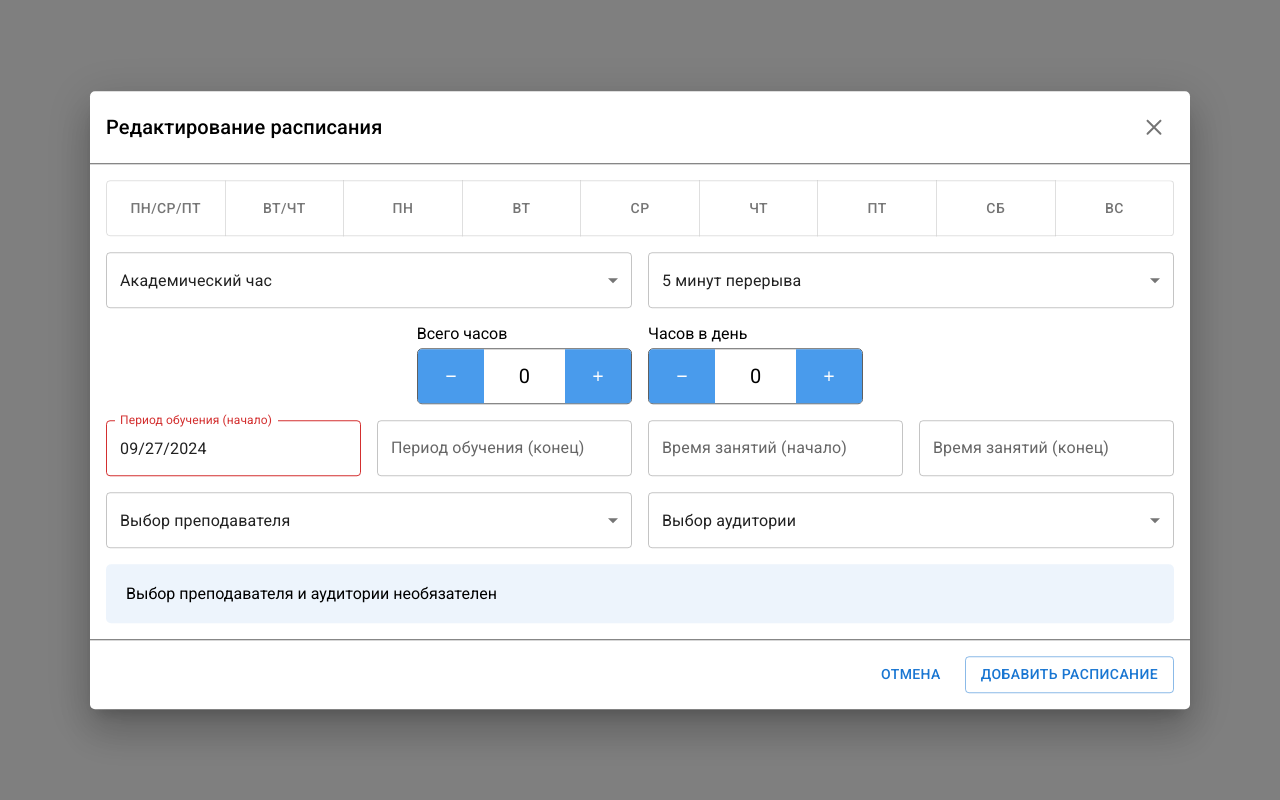
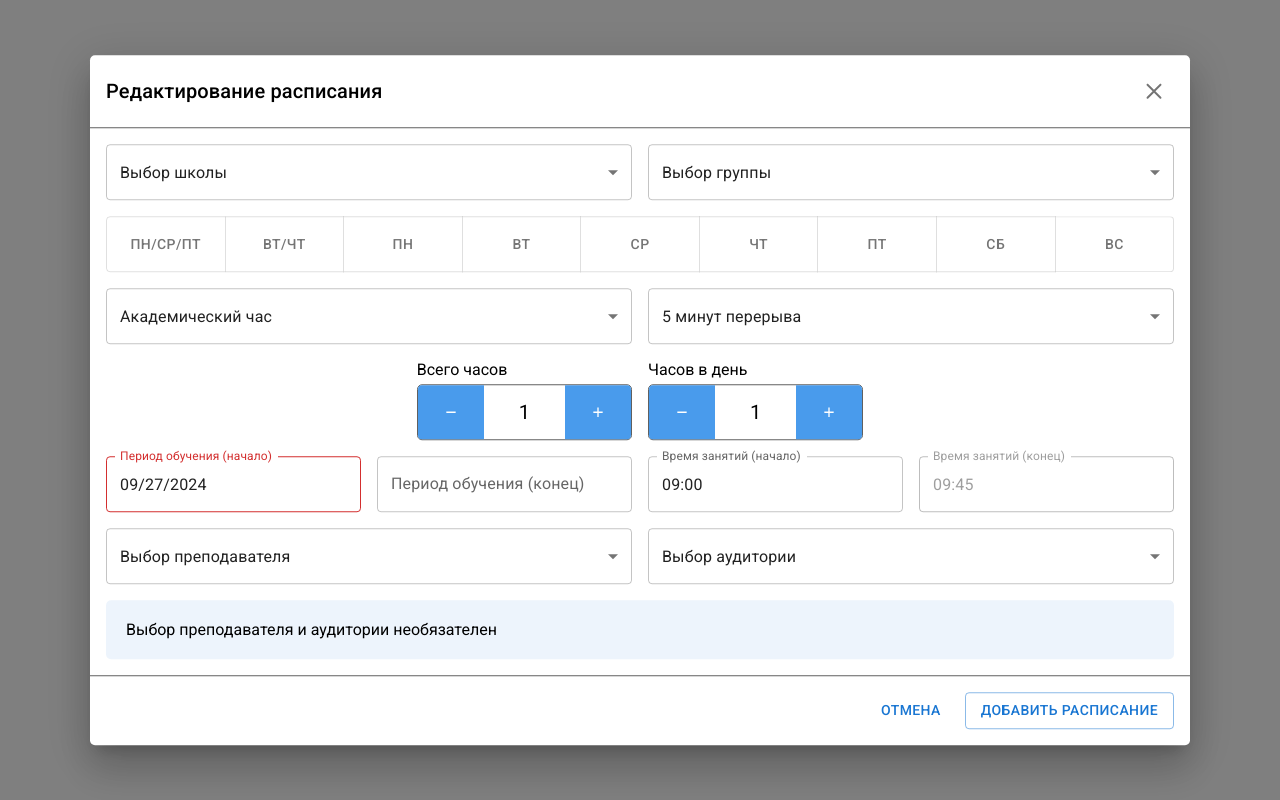
Before and after one commit to xocastillian/schedule-tz, a React (Vite) app: page / in a window 1280 px wide. Both pictures are taken after a click on the button "OPEN SCHEDULE MODAL". Built offline with nearby package versions, Linux system fonts and the light colour scheme.

Commit message:
hours + breaks logic

```diff
--- a/src/components/DateTimePicker/ui/DateTimePicker.tsx
+++ b/src/components/DateTimePicker/ui/DateTimePicker.tsx
@@ -5,7 +5,8 @@ import { Box } from '@mui/material'
 import styles from './DateTimePicker.module.css'
 import { pickerContainer } from './DateTimePicker.mui'
 import { dateTimePickerStore } from '../../../stores/DateTimePickerStore'
-import { disableFutureDates } from '../utils'
+import { disableFutureDates, getInterval } from '../utils'
+import { HourType } from '../../../types'
 
 interface Props {
 	label?: string
@@ -13,6 +14,21 @@ interface Props {
 }
 
 const CustomDateTimePicker: React.FC<Props> = observer(({ label, showTime = false }) => {
+	const interval = getInterval(dateTimePickerStore.hourType as HourType, showTime)
+
+	const handleStartTimeChange = (newValue: Date | null) => {
+		if (newValue) {
+			dateTimePickerStore.setStartTime(newValue)
+			dateTimePickerStore.setEndTime(new Date(newValue.getTime() + interval * 60000))
+		}
+	}
+
+	const handleEndTimeChange = (newValue: Date | null) => {
+		if (newValue) {
+			dateTimePickerStore.setEndTime(newValue)
+		}
+	}
+
 	return (
 		<LocalizationProvider dateAdapter={AdapterDateFns}>
 			<Box sx={pickerContainer}>
@@ -23,14 +39,16 @@ const CustomDateTimePicker: React.FC<Props> = observer(({ label, showTime = fals
 							ampm={false}
 							label={label && `${label} (начало)`}
 							value={dateTimePickerStore.startTime}
-							onChange={newValue => dateTimePickerStore.setStartTime(newValue)}
+							onChange={handleStartTimeChange}
 						/>
 						<TimePicker
 							className={styles.picker}
 							ampm={false}
 							label={label && `${label} (конец)`}
 							value={dateTimePickerStore.endTime}
-							onChange={newValue => dateTimePickerStore.setEndTime(newValue)}
+							onChange={handleEndTimeChange}
+							minTime={new Date(dateTimePickerStore.startTime.getTime() + interval * 60000)}
+							disabled
 						/>
 					</>
 				) : (
--- a/src/components/DateTimePicker/utils/index.ts
+++ b/src/components/DateTimePicker/utils/index.ts
@@ -1,3 +1,9 @@
+import { HourType } from '../../../types'
+
 export const disableFutureDates = (date: Date) => {
 	return date < new Date()
 }
+
+export const getInterval = (hourType: HourType, showTime: boolean) => {
+	return showTime ? (hourType === HourType.ACADEMIC ? 45 : 60) : 0
+}
--- a/src/components/ScheduleModal/constants/index.ts
+++ b/src/components/ScheduleModal/constants/index.ts
@@ -1,4 +1,4 @@
-import { SelectItem } from '../../SelectItem/types'
+import { SelectItem } from '../../../types'
 
 export const hourTypeSelectItems: SelectItem[] = [
 	{ label: 'Академический час', value: 'academic' },
@@ -26,3 +26,17 @@ export const auditoriumSelectItems: SelectItem[] = [
 	{ label: 'Аудитория 2', value: 'auditorium_2' },
 	{ label: 'Аудитория 3', value: 'auditorium_3' },
 ]
+
+export const schoolSelectItems: SelectItem[] = [
+	{ label: 'Выбор школы', value: 'school_select' },
+	{ label: 'Школа 1', value: 'school_1' },
+	{ label: 'Школа 2', value: 'school_2' },
+	{ label: 'Школа 3', value: 'school_3' },
+]
+
+export const groupSelectItems: SelectItem[] = [
+	{ label: 'Выбор группы', value: 'group_select' },
+	{ label: 'Группа 1', value: 'group_1' },
+	{ label: 'Группа 2', value: 'group_2' },
+	{ label: 'Группа 3', value: 'group_3' },
+]
--- a/src/components/ScheduleModal/ui/ScheduleModal.tsx
+++ b/src/components/ScheduleModal/ui/ScheduleModal.tsx
@@ -7,11 +7,20 @@ import HoursCounter from '../../HoursCounter/ui/HoursCounter'
 import CustomDateTimePicker from '../../DateTimePicker/ui/DateTimePicker'
 import ScheduleModalFooter from '../../ScheduleModalFooter/ui/ScheduleModalFooter'
 import { content, counters, mainBox, pickers, selectors } from './ScheduleModal.mui'
-import { auditoriumSelectItems, breakTimeSelectItems, hourTypeSelectItems, mentorSelectItems } from '../constants'
+import {
+	auditoriumSelectItems,
+	breakTimeSelectItems,
+	groupSelectItems,
+	hourTypeSelectItems,
+	mentorSelectItems,
+	schoolSelectItems,
+} from '../constants'
 import Warning from '../../Warning/ui/Warning'
 import HoursCounterStore from '../../../stores/HoursCounterStore'
 import SelectItemStore from '../../../stores/SelectItemStore'
 import { useCallback } from 'react'
+import { dateTimePickerStore } from '../../../stores/DateTimePickerStore'
+import { HourType } from '../../../types'
 
 interface ScheduleModalProps {
 	open: boolean
@@ -25,14 +34,20 @@ const hourTypeSelect = new SelectItemStore('academic')
 const breakTimeSelect = new SelectItemStore('5')
 const auditoriumSelect = new SelectItemStore('auditorium_select')
 const mentorSelect = new SelectItemStore('mentor_select')
+const schoolSelect = new SelectItemStore('school_select')
+const groupSelect = new SelectItemStore('group_select')
 
 const ScheduleModal: React.FC<ScheduleModalProps> = observer(({ open, onClose }) => {
 	const handleHourTypeChange = useCallback((value: string) => {
 		hourTypeSelect.setValue(value)
+		dateTimePickerStore.setHourType(value as HourType)
+		dateTimePickerStore.updateEndTime(dailyHoursCounter.count)
 	}, [])
 
 	const handleBreakTimeChange = useCallback((value: string) => {
 		breakTimeSelect.setValue(value)
+		dateTimePickerStore.setBreakTime(value)
+		dailyHoursCounter.updateEndTime()
 	}, [])
 
 	const handleMentorChange = useCallback((value: string) => {
@@ -41,6 +56,30 @@ const ScheduleModal: React.FC<ScheduleModalProps> = observer(({ open, onClose })
 
 	const handleAuditoriumChange = useCallback((value: string) => {
 		auditoriumSelect.setValue(value)
+	}, [])
+
+	const handleTotalHoursIncrement = () => {
+		totalHoursCounter.increment()
+	}
+
+	const handleTotalHoursDecrement = () => {
+		totalHoursCounter.decrement()
+	}
+
+	const handleDailyHoursIncrement = () => {
+		dailyHoursCounter.increment()
+	}
+
+	const handleDailyHoursDecrement = () => {
+		dailyHoursCounter.decrement()
+	}
+
+	const handleSchoolChange = useCallback((value: string) => {
+		schoolSelect.setValue(value)
+	}, [])
+
+	const handleGroupChange = useCallback((value: string) => {
+		groupSelect.setValue(value)
 	}, [])
 
 	const handleAddSchedule = () => {
@@ -52,34 +91,45 @@ const ScheduleModal: React.FC<ScheduleModalProps> = observer(({ open, onClose })
 		<Modal open={open} onClose={onClose} aria-labelledby='modal-title' aria-describedby='modal-description'>
 			<Box sx={mainBox}>
 				<ScheduleModalHeader title='Редактирование расписания' onClose={onClose} />
+
 				<Box sx={content}>
+					<Box sx={selectors}>
+						<SelectItem value={schoolSelect.selectedValue} menuItems={schoolSelectItems} onChange={handleSchoolChange} />
+						<SelectItem value={groupSelect.selectedValue} menuItems={groupSelectItems} onChange={handleGroupChange} />
+					</Box>
+
 					<Weekdays />
+
 					<Box sx={selectors}>
 						<SelectItem value={hourTypeSelect.selectedValue} menuItems={hourTypeSelectItems} onChange={handleHourTypeChange} />
 						<SelectItem value={breakTimeSelect.selectedValue} menuItems={breakTimeSelectItems} onChange={handleBreakTimeChange} />
 					</Box>
+
 					<Box sx={counters}>
 						<HoursCounter
 							title='Всего часов'
 							count={totalHoursCounter.count}
-							increment={totalHoursCounter.increment}
-							decrement={totalHoursCounter.decrement}
+							increment={handleTotalHoursIncrement}
+							decrement={handleTotalHoursDecrement}
 						/>
 						<HoursCounter
 							title='Часов в день'
 							count={dailyHoursCounter.count}
-							increment={dailyHoursCounter.increment}
-							decrement={dailyHoursCounter.decrement}
+							increment={handleDailyHoursIncrement}
+							decrement={handleDailyHoursDecrement}
 						/>
 					</Box>
+
 					<Box sx={pickers}>
 						<CustomDateTimePicker label='Период обучения' />
 						<CustomDateTimePicker label='Время занятий' showTime />
 					</Box>
+
 					<Box sx={selectors}>
 						<SelectItem value={mentorSelect.selectedValue} menuItems={mentorSelectItems} onChange={handleMentorChange} />
 						<SelectItem value={auditoriumSelect.selectedValue} menuItems={auditoriumSelectItems} onChange={handleAuditoriumChange} />
 					</Box>
+
 					<Warning title='Выбор преподавателя и аудитории необязателен' />
 				</Box>
 				<ScheduleModalFooter onClose={onClose} onAdd={handleAddSchedule} />
--- a/src/components/SelectItem/types.ts
+++ /dev/null
@@ -1,4 +0,0 @@
-export interface SelectItem {
-	label: string
-	value: string
-}
--- a/src/stores/DateTimePickerStore.ts
+++ b/src/stores/DateTimePickerStore.ts
@@ -1,13 +1,18 @@
 import { makeAutoObservable } from 'mobx'
+import { HourType } from '../types'
 
 class DateTimePickerStore {
 	startDate: Date | null = new Date()
 	endDate: Date | null = null
-	startTime: Date | null = null
+	startTime: Date = new Date()
 	endTime: Date | null = null
+	hourType: HourType = HourType.ACADEMIC
+	breakTime: string = '5'
 
 	constructor() {
 		makeAutoObservable(this)
+		this.startTime.setHours(9, 0, 0)
+		this.updateEndTime()
 	}
 
 	setStartDate(date: Date | null) {
@@ -18,12 +23,33 @@ class DateTimePickerStore {
 		this.endDate = date
 	}
 
-	setStartTime(time: Date | null) {
-		this.startTime = time
+	setStartTime(value: Date) {
+		this.startTime = value
+		this.updateEndTime()
 	}
 
-	setEndTime(time: Date | null) {
-		this.endTime = time
+	setEndTime(value: Date) {
+		this.endTime = value
+	}
+
+	setHourType(value: HourType) {
+		this.hourType = value
+		this.updateEndTime()
+	}
+
+	setBreakTime(value: string) {
+		this.breakTime = value
+		this.updateEndTime()
+	}
+
+	updateEndTime(hoursCount: number = 1) {
+		const interval = this.hourType === HourType.ACADEMIC ? 45 : 60
+		const totalMinutes = hoursCount * interval
+
+		const breakTime = parseInt(this.breakTime, 10) || 0
+		const totalBreakTime = (hoursCount - 1) * breakTime
+
+		this.endTime = new Date(this.startTime.getTime() + (totalMinutes + totalBreakTime) * 60000)
 	}
 }
 
--- a/src/stores/HoursCounterStore.ts
+++ b/src/stores/HoursCounterStore.ts
@@ -1,7 +1,9 @@
 import { makeAutoObservable } from 'mobx'
+import { dateTimePickerStore } from './DateTimePickerStore'
+import { HourType } from '../types'
 
 class HoursCounterStore {
-	count = 0
+	count = 1
 
 	constructor() {
 		makeAutoObservable(this)
@@ -9,12 +11,25 @@ class HoursCounterStore {
 
 	increment = () => {
 		this.count += 1
+		this.updateEndTime()
 	}
 
 	decrement = () => {
-		if (this.count > 0) {
+		if (this.count > 1) {
 			this.count -= 1
+			this.updateEndTime()
 		}
+	}
+
+	updateEndTime() {
+		const hourType = dateTimePickerStore.hourType
+		const interval = hourType === HourType.ACADEMIC ? 45 : 60
+		const totalMinutes = this.count * interval
+
+		const breakTime = parseInt(dateTimePickerStore.breakTime, 10) || 0
+		const totalBreakTime = (this.count - 1) * breakTime
+
+		dateTimePickerStore.endTime = new Date(dateTimePickerStore.startTime.getTime() + (totalMinutes + totalBreakTime) * 60000)
 	}
 }
 
--- /dev/null
+++ b/src/types/index.ts
@@ -0,0 +1,9 @@
+export interface SelectItem {
+	label: string
+	value: string
+}
+
+export enum HourType {
+	ACADEMIC = 'academic',
+	ASTRONOMIC = 'astronomic',
+}
```
